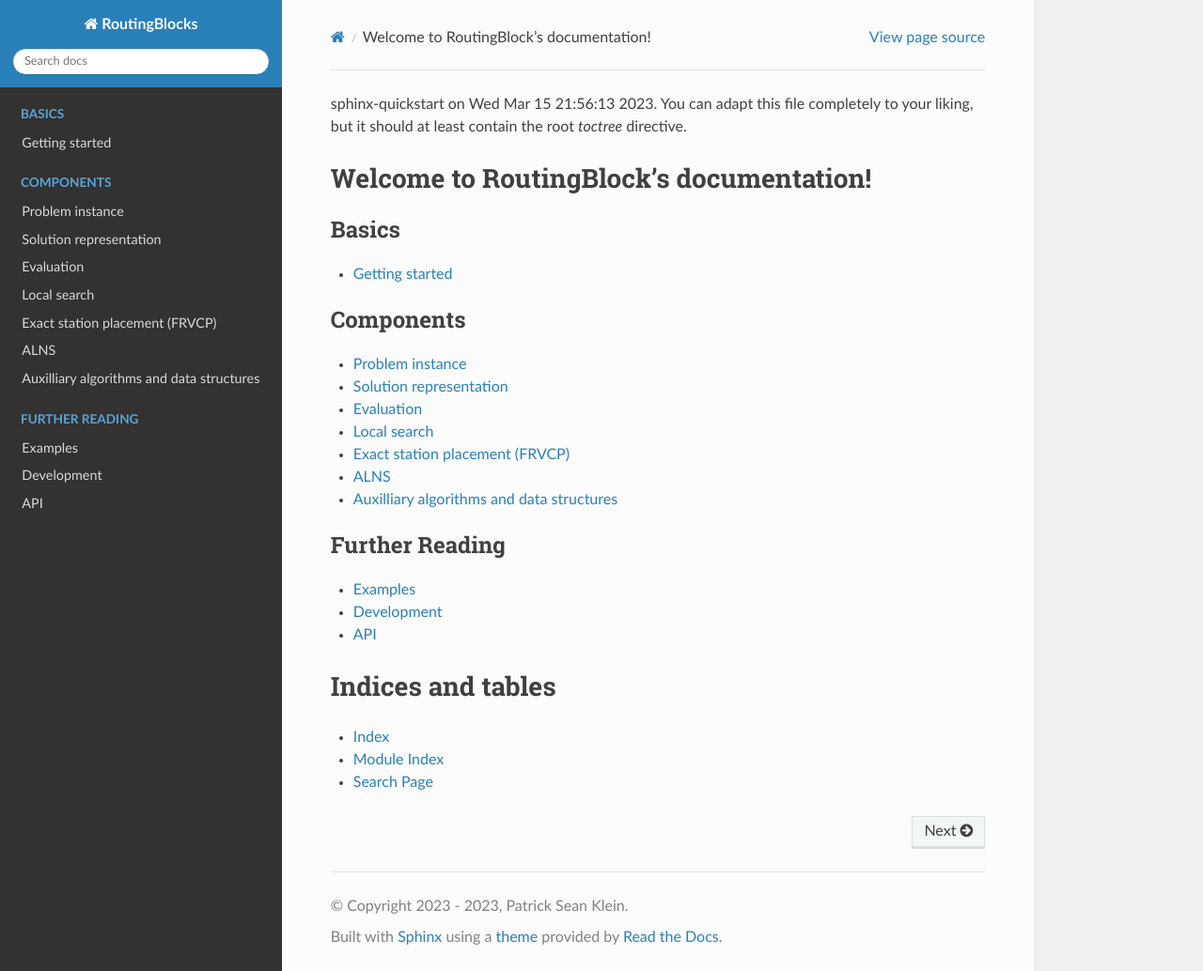
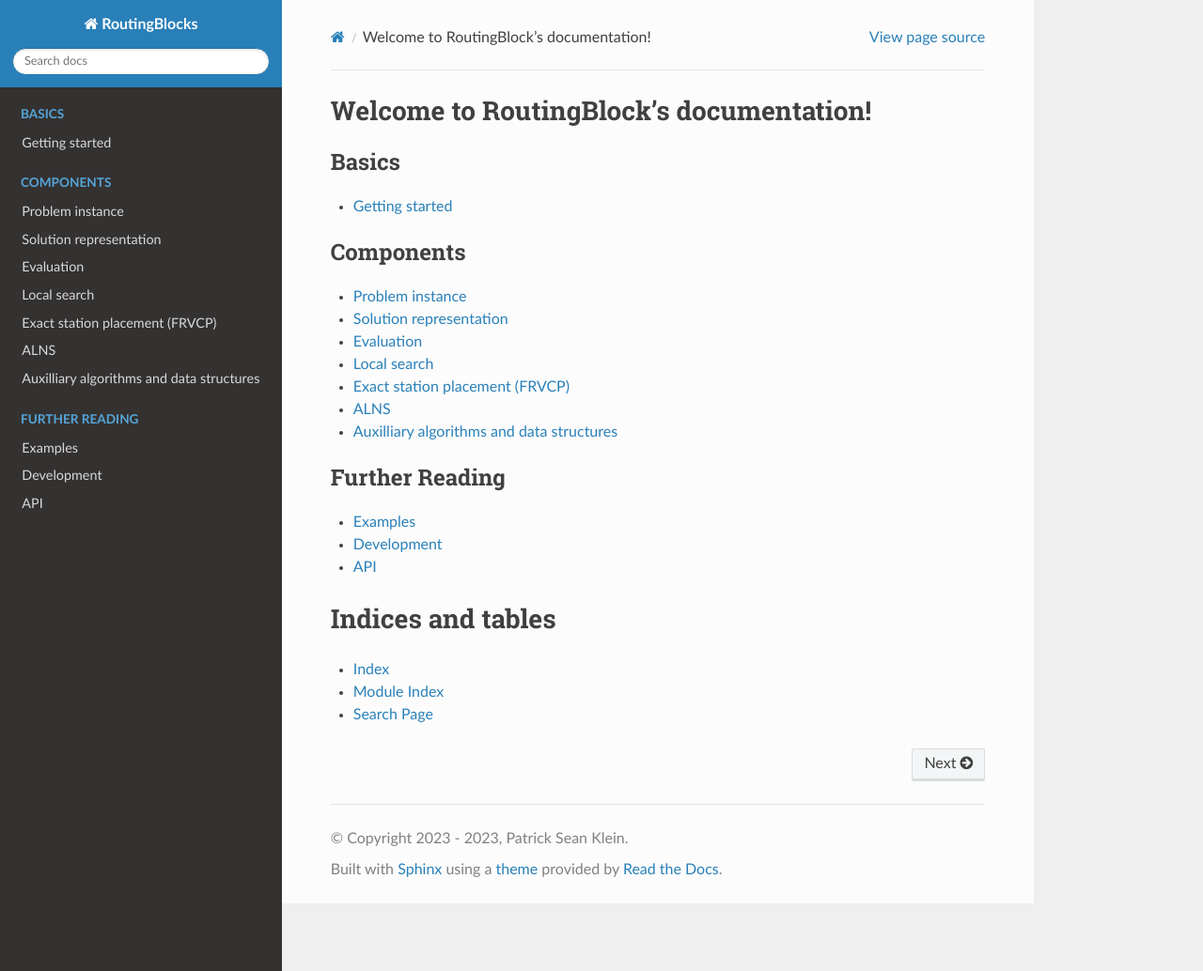
Before and after one commit to tumBAIS/RoutingBlocks, a Sphinx documentation site: the page built from docs/source/index.rst, in a window 1280 px wide and 1034 px high. Shown: the whole window at 94% size. Built offline with Sphinx 7.4.7 and the Read the Docs theme 2.0.0, drawn with Linux system fonts in a browser that asks for light colours; pages that are not in the unit, such as notebooks, are missing from menus.

Commit message:
Fix wrongly formatted comment in documentation.

```diff
--- a/docs/source/index.rst
+++ b/docs/source/index.rst
@@ -1,8 +1,3 @@
-.. ALNS Framework documentation master file, created by
-sphinx-quickstart on Wed Mar 15 21:56:13 2023.
-You can adapt this file completely to your liking, but it should at least
-contain the root `toctree` directive.
-
 Welcome to RoutingBlock's documentation!
 ==========================================
 
```
